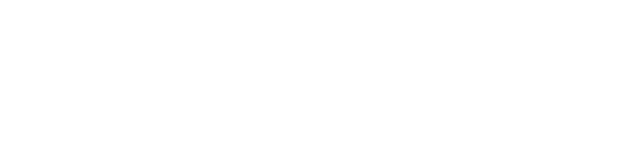
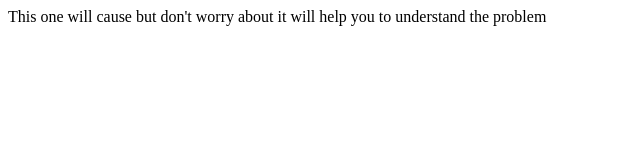
Before and after one commit to arnaud-devs/Gym-Git-Exercise-Solutions, a plain HTML site: page services.html in a window 1280 px wide. Shown: the whole page, without its empty margins (0-640 px from the left). Drawn offline with Linux system fonts and the light colour scheme.

Commit message:
Updating services on main branch

```diff
--- a/services.html
+++ b/services.html
@@ -3,9 +3,9 @@
 <head>
     <meta charset="UTF-8">
     <meta name="viewport" content="width=device-width, initial-scale=1.0">
-    <title>Document</title>
+    <title>services</title>
 </head>
 <body>
-
+    This one will cause but don't worry about it will help you to understand the problem
 </body>
 </html>
```
